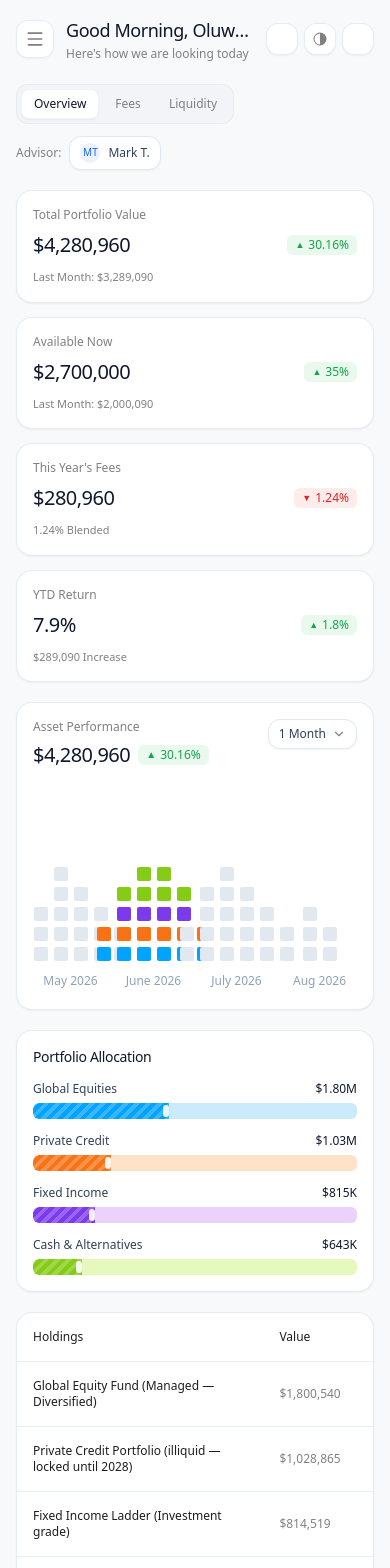
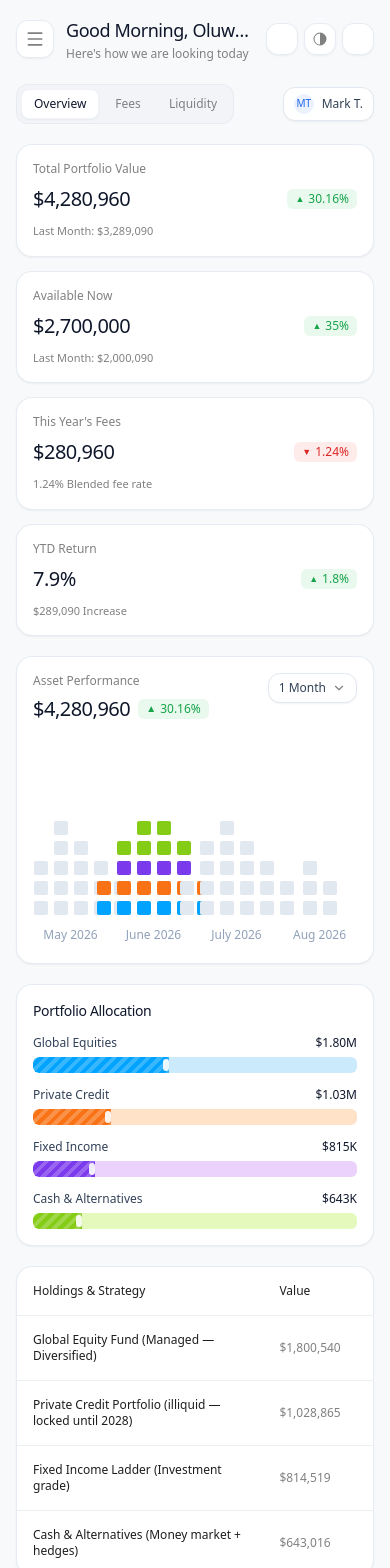
Before and after one commit to kunmi-uidev/Meridian-Private-Wealth-Dashboard, a React (Vite) app: page / in a window 390 px wide. Shown: the top 1568 px of the page. Built offline with nearby package versions, Linux system fonts and the light colour scheme; some icons are missing.

Commit message:
refactor: update UI components and default settings
- Update Markets icon and Holdings table header
- Adjust spacing and layout in Header and Settings modal
- Set default plain English fees view to disabled
- Improve descriptive text in data summary

```diff
--- a/src/components/FeesView.tsx
+++ b/src/components/FeesView.tsx
@@ -67,7 +67,7 @@ const FEE_HOLDINGS: FeeItem[] = [
 ];
 
 export const FeesView: React.FC<FeesViewProps> = ({ isDark }) => {
-  const [showPlainEnglish, setShowPlainEnglish] = useState(true);
+  const [showPlainEnglish, setShowPlainEnglish] = useState(false);
   const [activeTooltip, setActiveTooltip] = useState<string | null>(null);
 
   return (
--- a/src/components/Header.tsx
+++ b/src/components/Header.tsx
@@ -134,8 +134,9 @@ export const Header: React.FC<HeaderProps> = ({
         </div>
 
         {/* Advisor Badge */}
-        <div className="flex items-center gap-2">
-          <span className="text-xs sm:text-sm text-[#808080]">
+        <div className="flex items-center gap-2 sm:gap-2.5">
+          <div className="flex items-center gap-1.5">
+            <span className="text-xs sm:text-sm text-[#808080] hidden sm:inline">
               Advisor:
             </span>
             <button
@@ -154,6 +155,7 @@ export const Header: React.FC<HeaderProps> = ({
             </button>
           </div>
         </div>
+      </div>
     </header>
   );
 };
--- a/src/components/HoldingsTable.tsx
+++ b/src/components/HoldingsTable.tsx
@@ -31,7 +31,7 @@ export const HoldingsTable: React.FC<HoldingsTableProps> = ({ isDark }) => {
                   isDark ? 'text-slate-200' : 'text-[#1e1e1e]'
                 }`}
               >
-                Holdings
+                Holdings & Strategy
               </th>
               <th
                 className={`py-4 sm:py-5 px-4 sm:px-6 font-medium w-[20%] ${
@@ -59,7 +59,8 @@ export const HoldingsTable: React.FC<HoldingsTableProps> = ({ isDark }) => {
 
           {/* Body */}
           <tbody className="text-xs sm:text-sm">
-            {HOLDINGS.map((row, index) => (
+            {HOLDINGS.map((row, index) => {
+              return (
                 <tr
                   key={row.id}
                   id={`holding-row-${row.id}`}
@@ -74,12 +75,14 @@ export const HoldingsTable: React.FC<HoldingsTableProps> = ({ isDark }) => {
                   }`}
                 >
                   {/* Holding Name */}
-                <td
-                  className={`py-4 sm:py-5 px-4 sm:px-6 font-normal ${
+                  <td className="py-4 sm:py-5 px-4 sm:px-6">
+                    <span
+                      className={`font-normal ${
                         isDark ? 'text-slate-200' : 'text-[#1e1e1e]'
                       }`}
                     >
                       {row.name}
+                    </span>
                   </td>
 
                   {/* Value */}
@@ -120,7 +123,8 @@ export const HoldingsTable: React.FC<HoldingsTableProps> = ({ isDark }) => {
                     </div>
                   </td>
                 </tr>
-            ))}
+              );
+            })}
           </tbody>
         </table>
       </div>
--- a/src/components/SettingsModal.tsx
+++ b/src/components/SettingsModal.tsx
@@ -40,7 +40,7 @@ export const SettingsModal: React.FC<SettingsModalProps> = ({
           </button>
         </div>
 
-        <div className="mt-4 flex flex-col gap-4">
+        <div className="mt-4 flex flex-col gap-3.5">
           <div className="flex items-center justify-between p-3 rounded-xl bg-slate-50 dark:bg-slate-800/60">
             <div className="flex items-center gap-3">
               <Moon className="w-4 h-4 text-[#808080]" />
--- a/src/components/Sidebar.tsx
+++ b/src/components/Sidebar.tsx
@@ -285,7 +285,7 @@ export const Sidebar: React.FC<SidebarProps> = ({
             }`}
           >
             <Icon
-              icon={activeNav === 'Markets' ? 'solar:graph-up-bold' : 'solar:graph-up-linear'}
+              icon={activeNav === 'Markets' ? 'solar:chart-2-bold' : 'solar:chart-2-linear'}
               className={`w-5 h-5 ${
                 activeNav === 'Markets'
                   ? isDark
--- a/src/data.ts
+++ b/src/data.ts
@@ -23,7 +23,7 @@ export const KPI_CARDS: KpiCardData[] = [
     value: '$280,960',
     change: '1.24%',
     isPositive: false,
-    footer: '1.24% Blended',
+    footer: '1.24% Blended fee rate',
   },
   {
     id: 'ytd-return',
```
Lines whose indentation alone changed are shown as unchanged.
